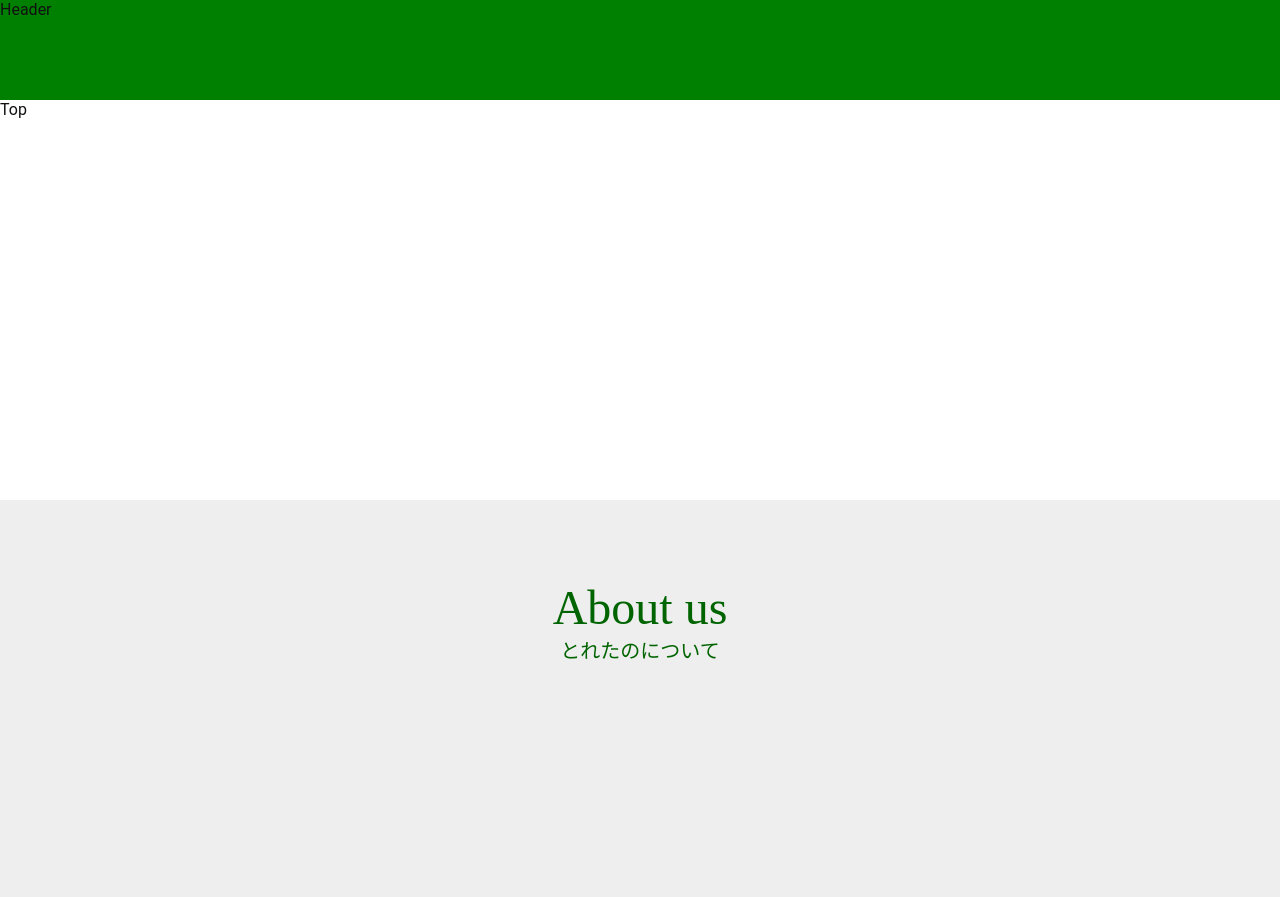
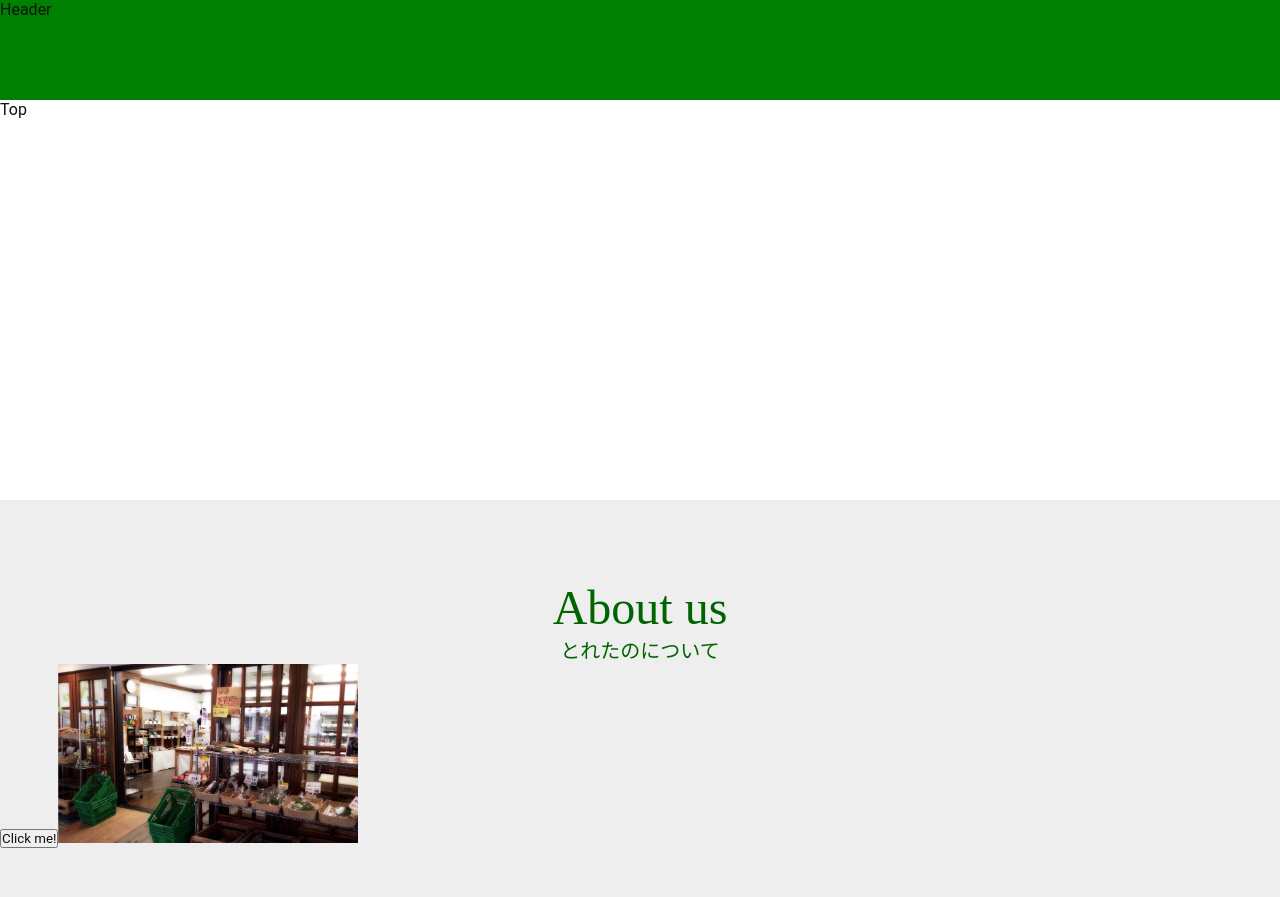
Before and after one commit to Pro-K-developers/Toretano-Gatsby, a Gatsby site: page / in a window 1280 px wide. Shown: the top 897 px of the page. Built offline with nearby package versions, Linux system fonts and the light colour scheme; Gatsby itself is replaced by a stand-in of ours.

Commit message:
Add gatsby-image

```diff
--- a/gatsby-config.js
+++ b/gatsby-config.js
@@ -6,5 +6,15 @@
 
 module.exports = {
   /* Your site config here */
-  plugins: [],
+  plugins: [
+    {
+      resolve: `gatsby-source-filesystem`,
+      options: {
+        name: `images`,
+        path: `${__dirname}/src/images/`,
+      },
+    },
+    `gatsby-plugin-sharp`,
+    `gatsby-transformer-sharp`,
+  ],
 }
--- a/package.json
+++ b/package.json
@@ -15,6 +15,10 @@
   },
   "dependencies": {
     "gatsby": "^2.26.1",
+    "gatsby-image": "^2.10.0",
+    "gatsby-plugin-sharp": "^2.13.2",
+    "gatsby-source-filesystem": "^2.10.0",
+    "gatsby-transformer-sharp": "^2.11.0",
     "react": "^16.12.0",
     "react-dom": "^16.12.0"
   },
--- a/src/components/About/About.jsx
+++ b/src/components/About/About.jsx
@@ -1,11 +1,42 @@
 import React from "react"
 import aboutStyles from "./about.module.css"
 import Title from "../Title"
+import { useStaticQuery, graphql } from "gatsby"
+import Img from "gatsby-image"
 
 const About = () => {
+  const path = "about.jpg"
+  const data = useStaticQuery(graphql`
+    query Query {
+      file(relativePath: { eq: "about.jpg" }) {
+        childImageSharp {
+          # Specify the image processing specifications right in the query.
+          # Makes it trivial to update as your page's design changes.
+          fixed(width: 300) {
+            ...GatsbyImageSharpFixed
+          }
+        }
+      }
+    }
+  `)
+  const [isOpen, setIsOpen] = React.useState(false)
+  // const [stateの名前, stateを更新する関数] = React.useState(stateの初期値)
+  // https://reactjs.org/docs/hooks-state.html
+
+  const handleClick = () => {
+    // !true = false, !false = true. setIsOpen(isOpenにセットしたい値)
+    setIsOpen(!isOpen)
+    // 確認用のconsole.log 開発者ツールのConsoleタブで見られる
+    console.log("isOpen:", isOpen)
+  }
+
   return (
     <div className={aboutStyles.container}>
       <Title title="About us" subtitle="とれたのについて" />
+      <button onClick={() => handleClick()}>Click me!</button>
+      {isOpen && <span>Open!</span>}
+      {/* isOpenがtrueならば"&&"以降を表示するよ、という意味 */}
+      <Img fixed={data.file.childImageSharp.fixed} />
     </div>
   )
 }
--- a/src/pages/index.jsx
+++ b/src/pages/index.jsx
@@ -7,6 +7,7 @@ import Footer from "../components/Footer/Footer"
 import Goods from "../components/Goods/Goods"
 import Header from "../components/Header/Header"
 import Top from "../components/Top/Top"
+
 export default function Home() {
   return (
     <>
```
Also changed, not shown: src/images/about.jpg (added), 1 other file.
